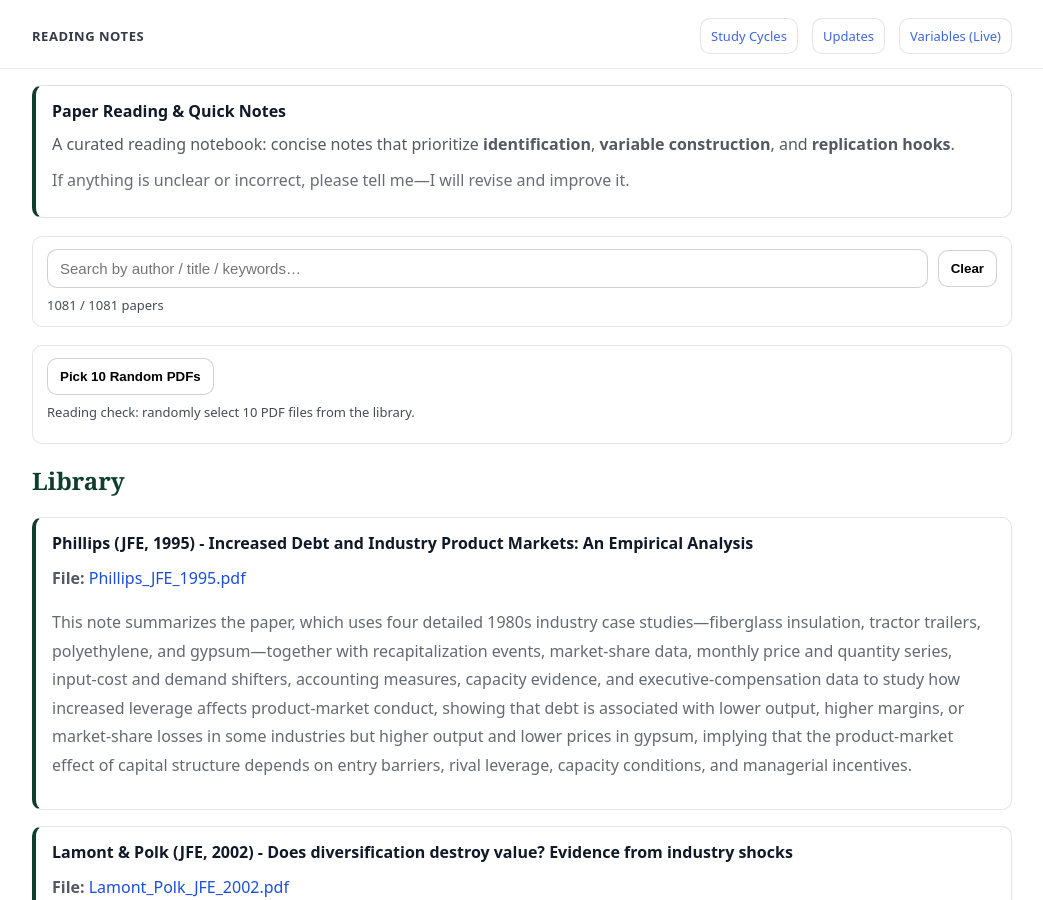
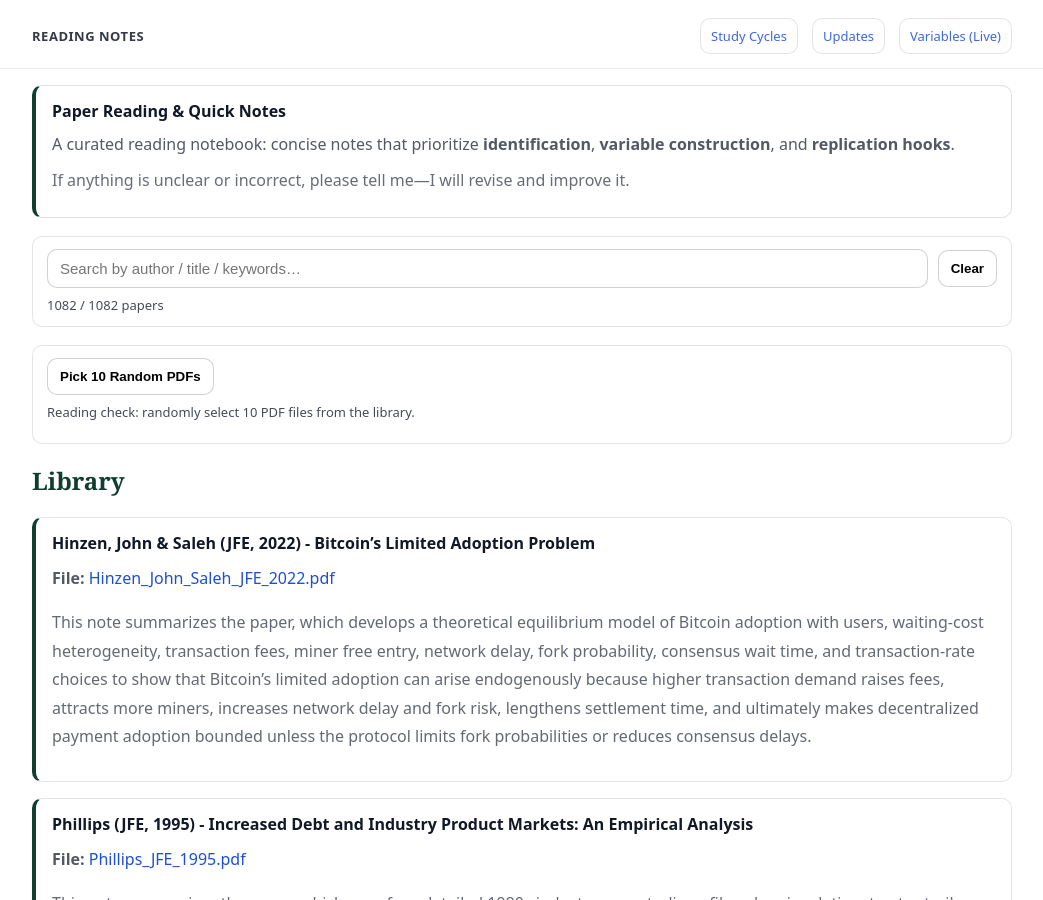
Before and after one commit to yaxinzn/study-archive, a Jekyll site: the page built from reading/index.md, in a window 1280 px wide and 900 px high. Shown: the whole window, without its empty margins (118-1161 px from the left). Built offline with Jekyll 4.4.1, drawn with Linux system fonts in a browser that asks for light colours.

Commit message:
Reading: add/update Hinzen_John_Saleh_JFE_2022.pdf

```diff
--- a/_data/reading.yml
+++ b/_data/reading.yml
@@ -1,3 +1,7 @@
+- title: "Hinzen, John & Saleh (JFE, 2022) - Bitcoin’s Limited Adoption Problem"
+  file: "Hinzen_John_Saleh_JFE_2022.pdf"
+  desc: "This note summarizes the paper, which develops a theoretical equilibrium model of Bitcoin adoption with users, waiting-cost heterogeneity, transaction fees, miner free entry, network delay, fork probability, consensus wait time, and transaction-rate choices to show that Bitcoin’s limited adoption can arise endogenously because higher transaction demand raises fees, attracts more miners, increases network delay and fork risk, lengthens settlement time, and ultimately makes decentralized payment adoption bounded unless the protocol limits fork probabilities or reduces consensus delays."
+
 - title: "Phillips (JFE, 1995) - Increased Debt and Industry Product Markets: An Empirical Analysis"
   file: "Phillips_JFE_1995.pdf"
   desc: "This note summarizes the paper, which uses four detailed 1980s industry case studies—fiberglass insulation, tractor trailers, polyethylene, and gypsum—together with recapitalization events, market-share data, monthly price and quantity series, input-cost and demand shifters, accounting measures, capacity evidence, and executive-compensation data to study how increased leverage affects product-market conduct, showing that debt is associated with lower output, higher margins, or market-share losses in some industries but higher output and lower prices in gypsum, implying that the product-market effect of capital structure depends on entry barriers, rival leverage, capacity conditions, and managerial incentives."
```
Also changed, not shown: 1 other file.
